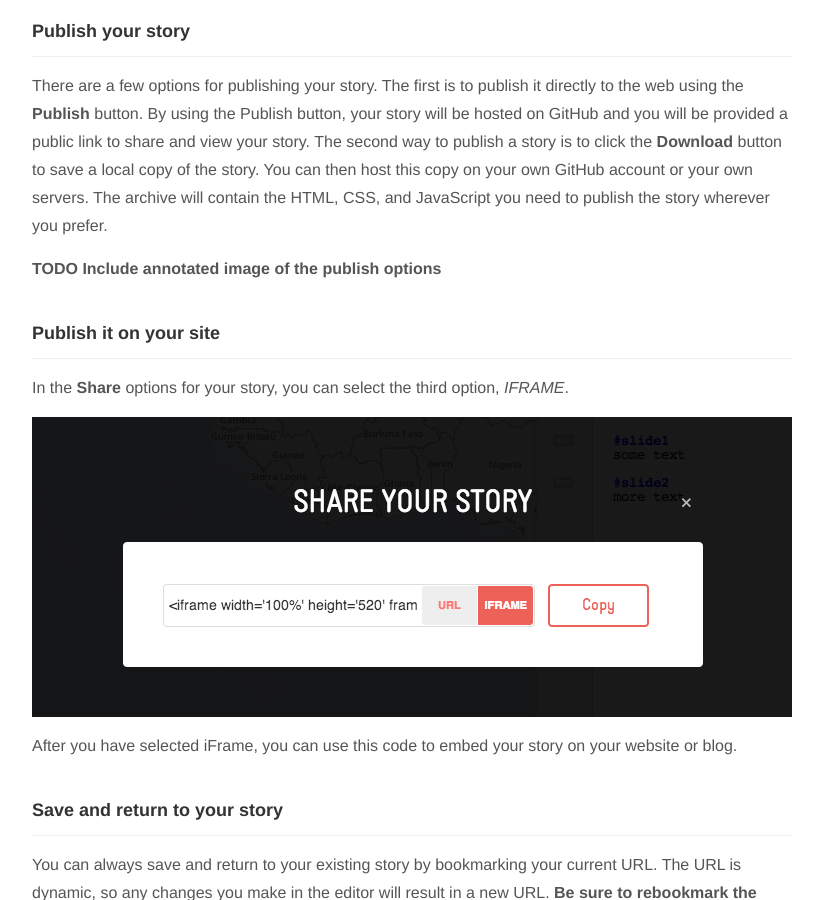
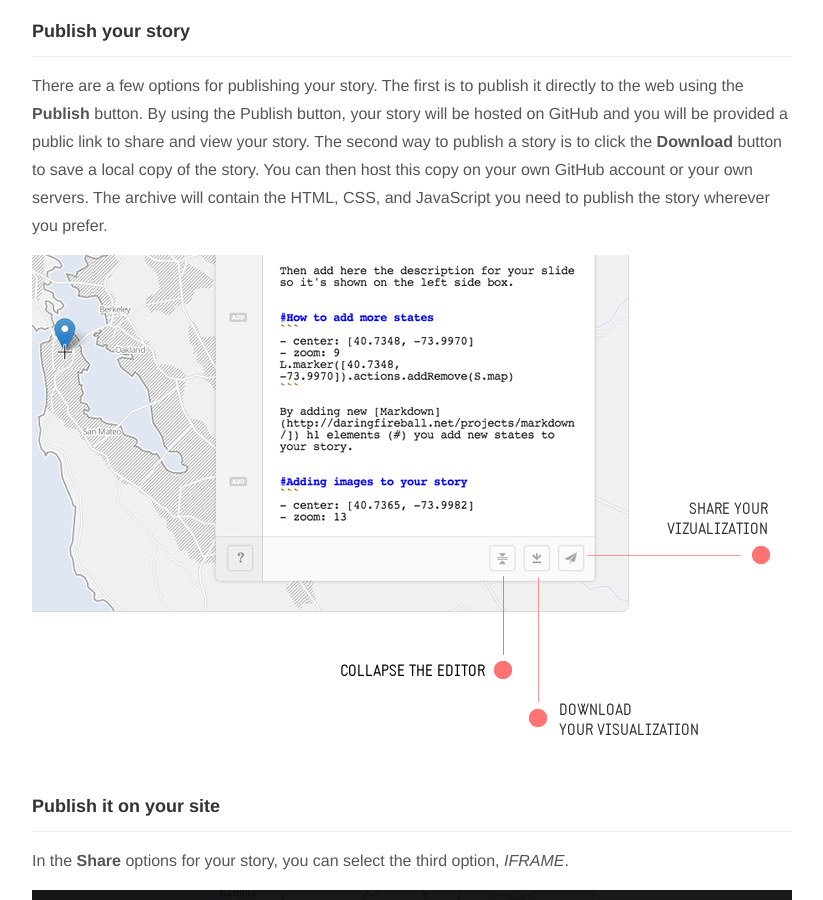
Before and after one commit to CartoDB/odyssey.js, a Jekyll site: the page built from documentation.md, in a window 1280 px wide and 900 px high, scrolled down 1661 px. Shown: the whole window, without its empty margins (243-1066 px from the left). Built offline with Jekyll 4.4.1, drawn with Linux system fonts in a browser that asks for light colours; nearby versions of some CDN libraries; library files that are not in the unit come from our copies.

Commit message:
add anotated download image

```diff
--- a/documentation.md
+++ b/documentation.md
@@ -52,8 +52,7 @@ hero who travelled far
 
 There are a few options for publishing your story. The first is to publish it directly to the web using the **Publish** button. By using the Publish button, your story will be hosted on GitHub and you will be provided a public link to share and view your story. The second way to publish a story is to click the **Download** button to save a local copy of the story. You can then host this copy on your own GitHub account or your own servers. The archive will contain the HTML, CSS, and JavaScript you need to publish the story wherever you prefer.
 
-**TODO**
-**Include annotated image of the publish options**
+<img src='{{ "/img/anotated.png" | prepend: site.baseurl }}' width="100%" />
 
 
 ### Publish it on your site
```
Also changed, not shown: img/anotated.png (added).
